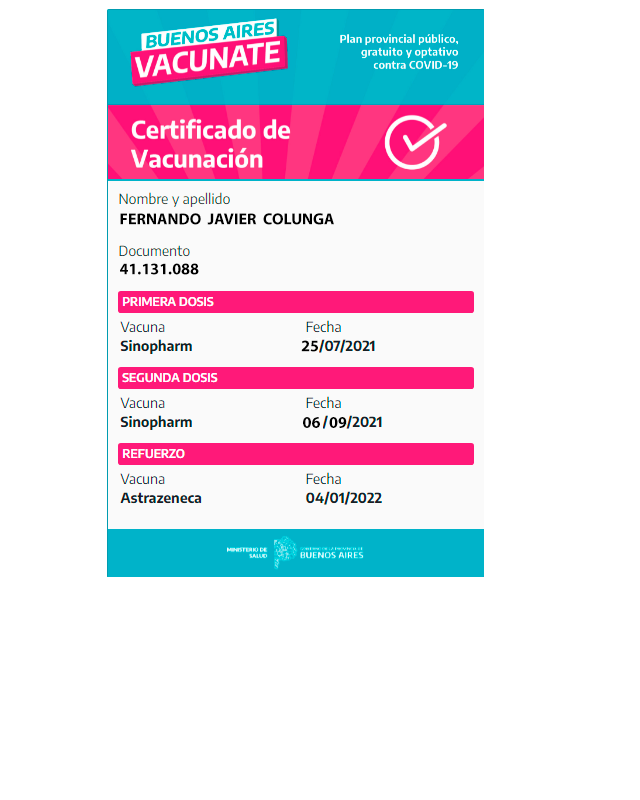
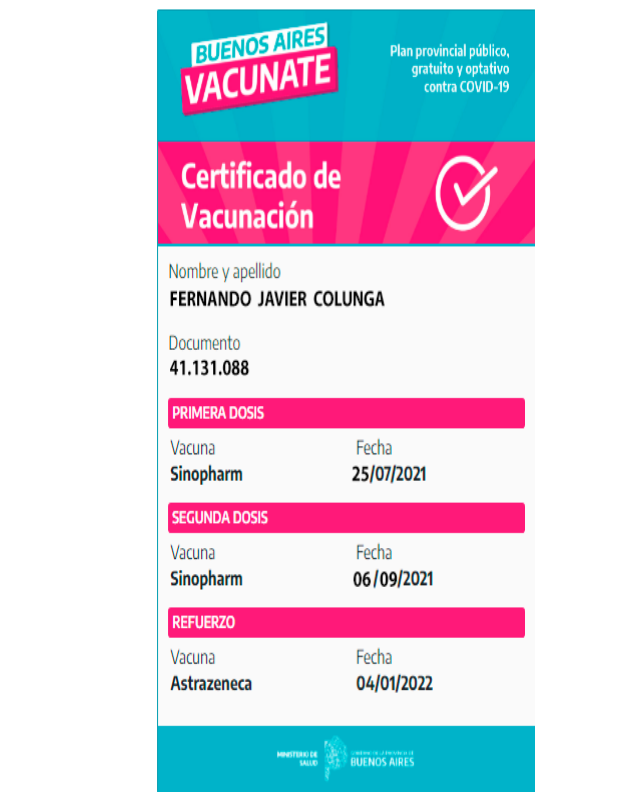
Before and after one commit to Guss98/vacunate.ms.gba.gov.ar, a plain HTML site: page index.html in a window 1280 px wide. Shown: the whole page, without its empty margins (352-992 px from the left). Drawn offline with Linux system fonts and the light colour scheme.

Commit message:
lo arregle

```diff
--- a/index.css
+++ b/index.css
@@ -1,6 +1,12 @@
 .img {
     height: 100%;
+    width: 100%;
     align-items: center;
-    margin-left: 450px;
-    margin-top: 0px;
+    justify-content: center;
 }
+
+.cert {
+    margin-left: 500px;
+    height: 100%;
+    width: 30%;
+}
--- a/index.html
+++ b/index.html
@@ -6,7 +6,7 @@
 </head>
 <body>
     <div class="img">
-        <img src="./certificado WEB.png" alt="">
+        <img src="./certificado WEB.png" class="cert">
     </div>
 
 
```
